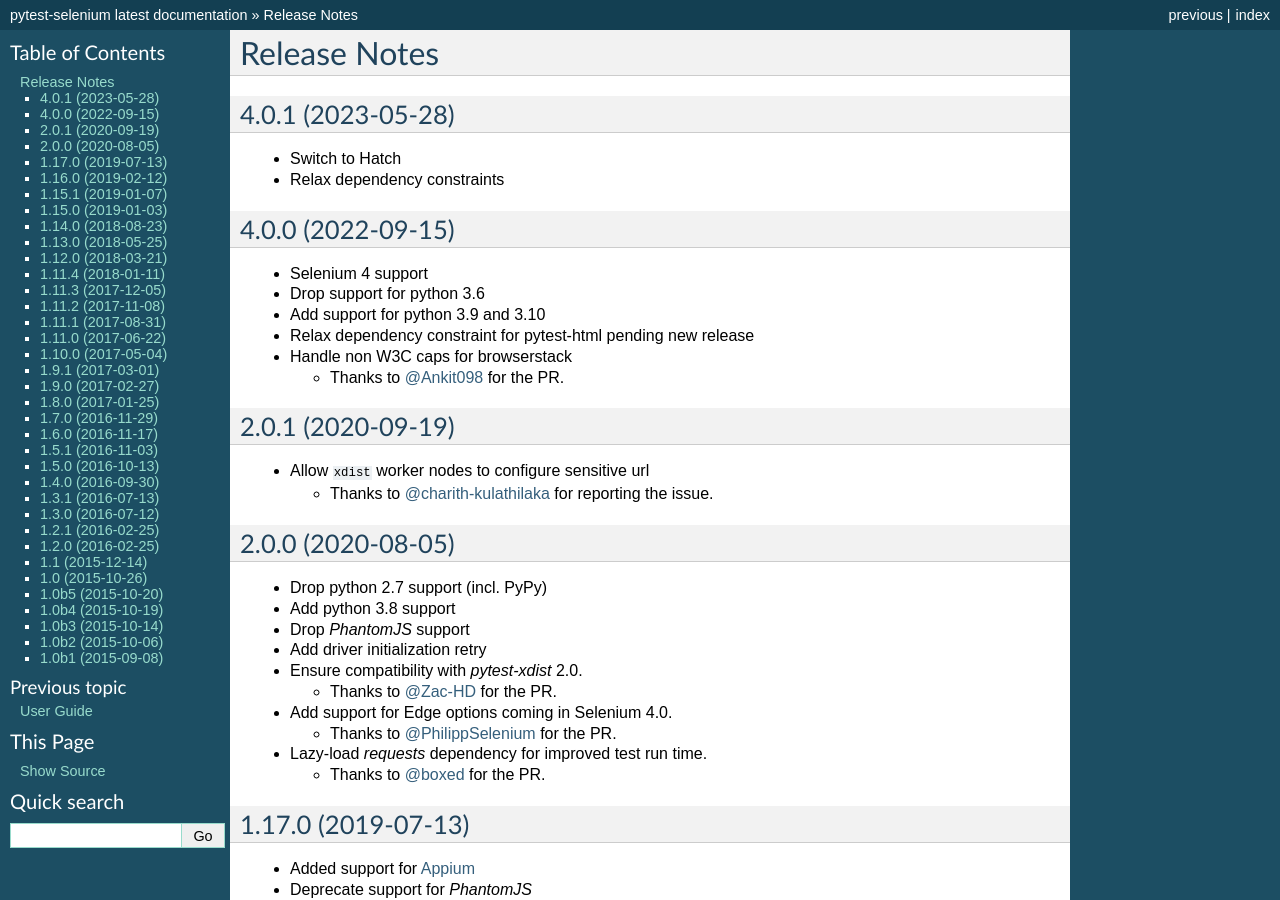
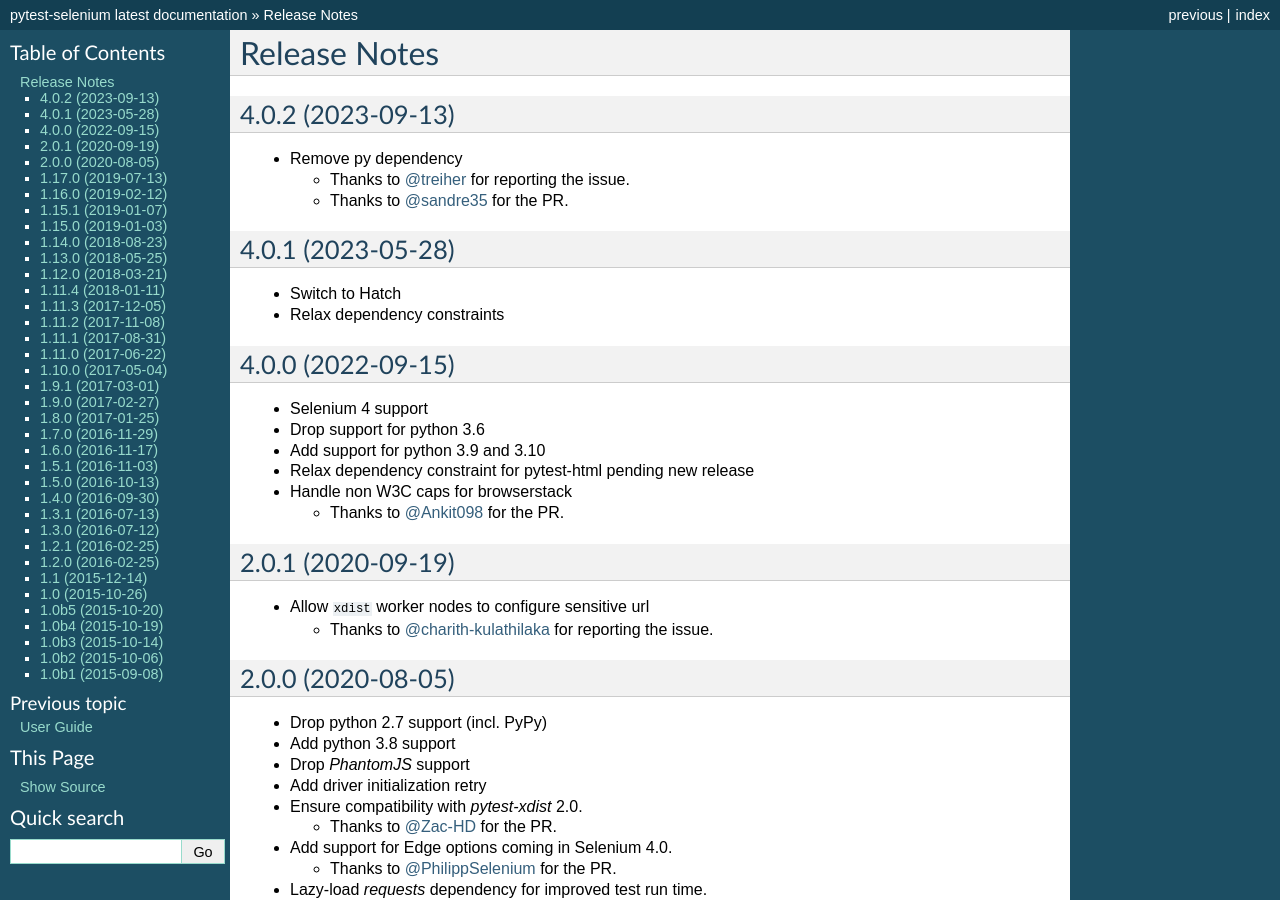
Before and after one commit to pytest-dev/pytest-selenium, a Sphinx documentation site: the page built from docs/news.rst, in a window 1280 px wide and 900 px high. Built offline with Sphinx 7.4.7, drawn with Linux system fonts in a browser that asks for light colours; pages that are not in the unit, such as notebooks, are missing from menus.

Commit message:
Release v4.0.2

```diff
--- a/docs/news.rst
+++ b/docs/news.rst
@@ -1,5 +1,14 @@
 Release Notes
 =============
+
+4.0.2 (2023-09-13)
+------------------
+
+* Remove py dependency
+
+  * Thanks to `@treiher <https://github.com/treiher>`_ for reporting the issue.
+
+  * Thanks to `@sandre35 <https://github.com/sandre35>`_ for the PR.
 
 4.0.1 (2023-05-28)
 ------------------
```
